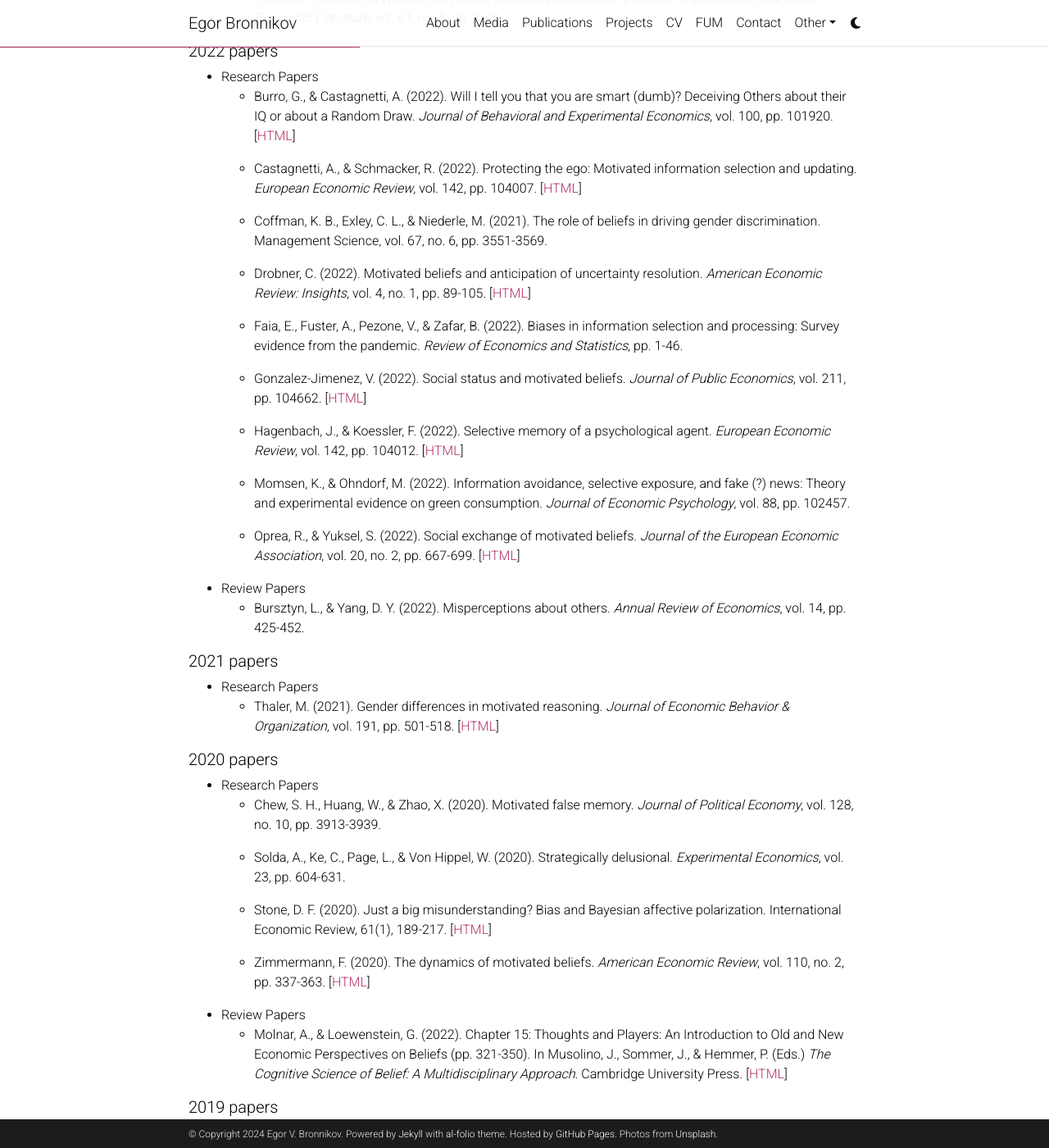
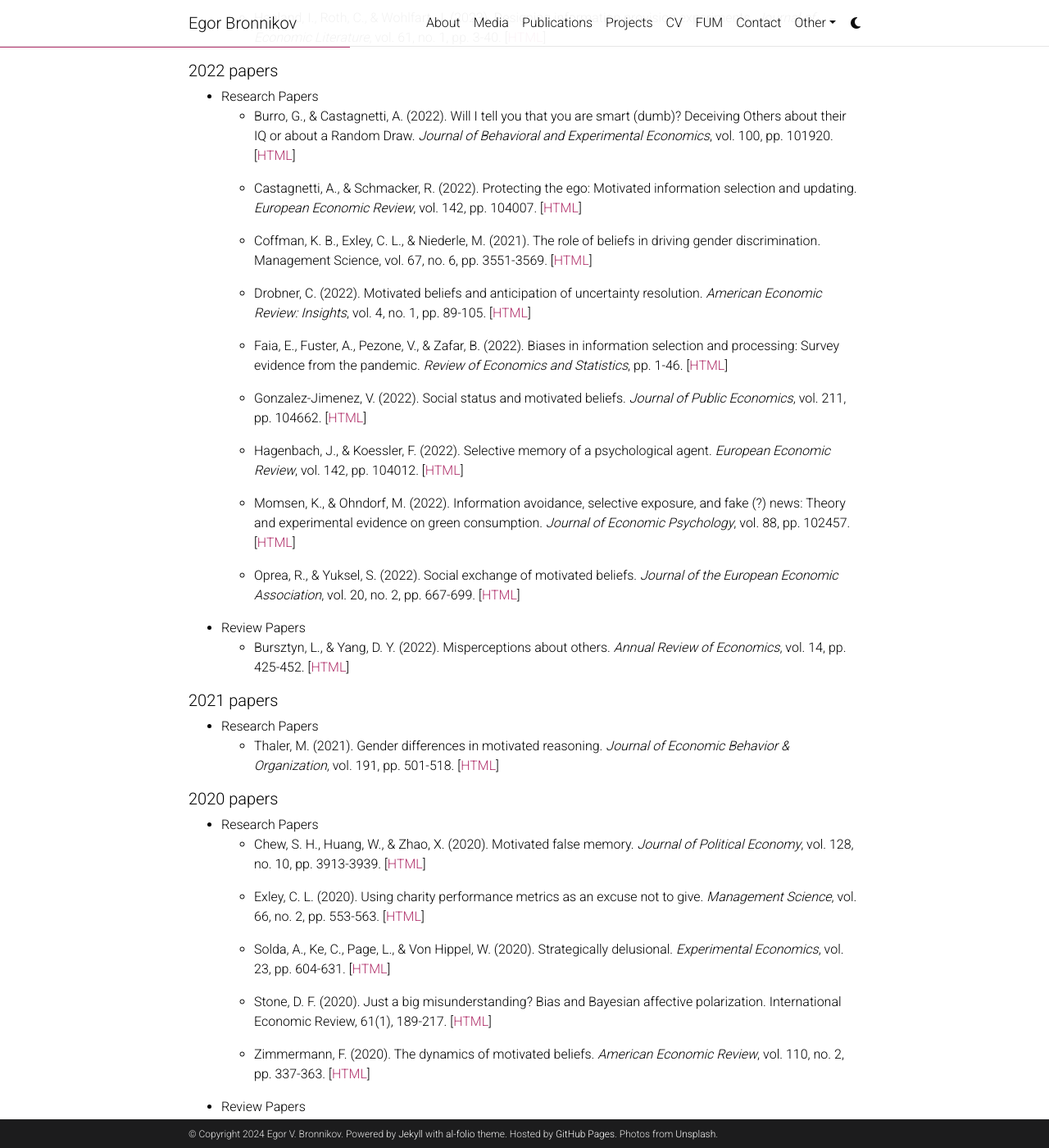
Before and after one commit to egorbronnikov/egorbronnikov.github.io, a Jekyll site: the page built from _pages/motivatedreasoning.md, in a window 1280 px wide and 1400 px high, scrolled down 1318 px. Shown: the whole window at 82% size. Built offline with Jekyll 4.4.1, drawn with Linux system fonts in a browser that asks for light colours; comment, search, counter and statistics services are not loaded; a style sheet for code colours, icons or effects is not loaded; some of the changed text lies outside the part shown.

Commit message:
Update motivatedreasoning.md

```diff
--- a/_pages/motivatedreasoning.md
+++ b/_pages/motivatedreasoning.md
@@ -14,7 +14,7 @@
 ##### Forthcoming papers
 
 - Research Papers
-  - Drobner, C., & Goerg, S. J. (forthcoming). Motivated belief updating and rationalization of information. _Management Science_. [[HTML]()]
+  - Drobner, C., & Goerg, S. J. (forthcoming). Motivated belief updating and rationalization of information. _Management Science_. [[HTML](https://pubsonline.informs.org/doi/abs/10.1287/mnsc.2023.02537?af=R)]
 
   - Exley, C. L., & Kessler, J. B. (forthcoming). Motivated errors. _American Economic Review_. [[HTML](https://www.aeaweb.org/articles?id=10.1257/aer.20191849&&from=f)]
 
@@ -44,42 +42,44 @@
 
 - Research Papers
 
-  - Amasino, D. R., Pace, D. D., & van der Weele, J. (2023). Self-serving bias in redistribution choices: Accounting for beliefs and norms. _Journal of Economic Psychology_, vol. 98, pp. 102654.
+  - Amasino, D. R., Pace, D. D., & van der Weele, J. (2023). Self-serving bias in redistribution choices: Accounting for beliefs and norms. _Journal of Economic Psychology_, vol. 98, pp. 102654. [[HTML](https://www.sciencedirect.com/science/article/pii/S0167487023000557)]
 
-  - Sprengholz, P., Henkel, L., Böhm, R., & Betsch, C. (2023). Historical narratives about the COVID-19 pandemic are motivationally biased. _Nature_, vol. 623, no. 7987, pp. 588-593. [[HTML]()]
+  - Exley, C. L., & Kessler, J. B. (2023). Information avoidance and image concerns. _The Economic Journal_, 133(656), 3153-3168. [[HTML](https://academic.oup.com/ej/article-abstract/133/656/3153/7240144)]
+
+  - Sprengholz, P., Henkel, L., Böhm, R., & Betsch, C. (2023). Historical narratives about the COVID-19 pandemic are motivationally biased. _Nature_, vol. 623, no. 7987, pp. 588-593. [[HTML](https://www.nature.com/articles/s41586-023-06674-5)]
 
   - Wang, A., Wang, S., & Ye, X. (2023). When information conflicts with obligations: the role of motivated cognition. _The Economic Journal_, vol. 133, no. 654, pp. 2533-2552. [[HTML]()]
-
 
 - Review Papers
   - Amelio, A., & Zimmermann, F. (2023). Motivated memory in economics—a review. _Games_, vol. 14, no. 1, pp. 15. [[HTML](https://www.mdpi.com/2073-4336/14/1/15)]
 
-  - Haaland, I., Roth, C., & Wohlfart, J. (2023). Designing information provision experiments. _Journal of Economic Literature_, vol. 61, no. 1, pp. 3-40.
+  - Haaland, I., Roth, C., & Wohlfart, J. (2023). Designing information provision experiments. _Journal of Economic Literature_, vol. 61, no. 1, pp. 3-40. [[HTML](https://www.aeaweb.org/articles?id=10.1257/jel.20211658)]
+
 
 
 ##### 2022 papers
 
 - Research Papers
-  - Burro, G., & Castagnetti, A. (2022). Will I tell you that you are smart (dumb)? Deceiving Others about their IQ or about a Random Draw. _Journal of Behavioral and Experimental Economics_, vol.  100, pp. 101920. [[HTML]()]
+  - Burro, G., & Castagnetti, A. (2022). Will I tell you that you are smart (dumb)? Deceiving Others about their IQ or about a Random Draw. _Journal of Behavioral and Experimental Economics_, vol.  100, pp. 101920. [[HTML](https://www.sciencedirect.com/science/article/abs/pii/S2214804322000921)]
 
-  - Castagnetti, A., & Schmacker, R. (2022). Protecting the ego: Motivated information selection and updating. _European Economic Review_, vol. 142, pp. 104007. [[HTML]()]
+  - Castagnetti, A., & Schmacker, R. (2022). Protecting the ego: Motivated information selection and updating. _European Economic Review_, vol. 142, pp. 104007. [[HTML](https://www.sciencedirect.com/science/article/pii/S0014292121002786)]
 
-  - Coffman, K. B., Exley, C. L., & Niederle, M. (2021). The role of beliefs in driving gender discrimination. Management Science, vol. 67, no. 6, pp. 3551-3569.
+  - Coffman, K. B., Exley, C. L., & Niederle, M. (2021). The role of beliefs in driving gender discrimination. Management Science, vol. 67, no. 6, pp. 3551-3569. [[HTML](https://pubsonline.informs.org/doi/10.1287/mnsc.2020.3660)]
 
-  - Drobner, C. (2022). Motivated beliefs and anticipation of uncertainty resolution. _American Economic Review: Insights_, vol. 4, no. 1, pp. 89-105. [[HTML]()]
+  - Drobner, C. (2022). Motivated beliefs and anticipation of uncertainty resolution. _American Economic Review: Insights_, vol. 4, no. 1, pp. 89-105. [[HTML](https://www.aeaweb.org/articles?id=10.1257/aeri.20200829)]
 
-  - Faia, E., Fuster, A., Pezone, V., & Zafar, B. (2022). Biases in information selection and processing: Survey evidence from the pandemic. _Review of Economics and Statistics_, pp. 1-46.
+  - Faia, E., Fuster, A., Pezone, V., & Zafar, B. (2022). Biases in information selection and processing: Survey evidence from the pandemic. _Review of Economics and Statistics_, pp. 1-46. [[HTML](https://direct.mit.edu/rest/article-abstract/doi/10.1162/rest_a_01187)]
 
   - Gonzalez-Jimenez, V. (2022). Social status and motivated beliefs. _Journal of Public Economics_, vol. 211, pp. 104662. [[HTML](https://www.sciencedirect.com/science/article/pii/S0047272722000640)]
 
-  - Hagenbach, J., & Koessler, F. (2022). Selective memory of a psychological agent. _European Economic Review_, vol. 142, pp. 104012.  [[HTML]()]
+  - Hagenbach, J., & Koessler, F. (2022). Selective memory of a psychological agent. _European Economic Review_, vol. 142, pp. 104012.  [[HTML](https://www.sciencedirect.com/science/article/abs/pii/S0014292121002816)]
 
-  - Momsen, K., & Ohndorf, M. (2022). Information avoidance, selective exposure, and fake (?) news: Theory and experimental evidence on green consumption. _Journal of Economic Psychology_, vol. 88, pp. 102457.
+  - Momsen, K., & Ohndorf, M. (2022). Information avoidance, selective exposure, and fake (?) news: Theory and experimental evidence on green consumption. _Journal of Economic Psychology_, vol. 88, pp. 102457. [[HTML](https://www.sciencedirect.com/science/article/pii/S0167487021000878)]
 
   - Oprea, R., & Yuksel, S. (2022). Social exchange of motivated beliefs. _Journal of the European Economic Association_, vol. 20, no. 2, pp. 667-699. [[HTML](https://academic.oup.com/jeea/article-abstract/20/2/667/6368096)]
 
 - Review Papers
-  - Bursztyn, L., & Yang, D. Y. (2022). Misperceptions about others. _Annual Review of Economics_, vol.  14, pp. 425-452.
+  - Bursztyn, L., & Yang, D. Y. (2022). Misperceptions about others. _Annual Review of Economics_, vol.  14, pp. 425-452. [[HTML](https://www.annualreviews.org/content/journals/10.1146/annurev-economics-051520-023322)]
 
 
 
@@ -94,9 +94,11 @@
 ##### 2020 papers
 
 - Research Papers
-  - Chew, S. H., Huang, W., & Zhao, X. (2020). Motivated false memory. _Journal of Political Economy_, vol. 128, no. 10, pp. 3913-3939.
+  - Chew, S. H., Huang, W., & Zhao, X. (2020). Motivated false memory. _Journal of Political Economy_, vol. 128, no. 10, pp. 3913-3939. [[HTML](https://www.journals.uchicago.edu/doi/abs/10.1086/709971)]
 
-  - Solda, A., Ke, C., Page, L., & Von Hippel, W. (2020). Strategically delusional. _Experimental Economics_, vol. 23, pp. 604-631.
+  - Exley, C. L. (2020). Using charity performance metrics as an excuse not to give. _Management Science_, vol. 66, no. 2, pp. 553-563. [[HTML](https://pubsonline.informs.org/doi/pdf/10.1287/mnsc.2018.3268)]
+
+  - Solda, A., Ke, C., Page, L., & Von Hippel, W. (2020). Strategically delusional. _Experimental Economics_, vol. 23, pp. 604-631. [[HTML](https://link.springer.com/article/10.1007/s10683-019-09636-9)]
 
   - Stone, D. F. (2020). Just a big misunderstanding? Bias and Bayesian affective polarization. International Economic Review, 61(1), 189-217. [[HTML](https://onlinelibrary.wiley.com/doi/pdfdirect/10.1111/iere.12421)]
 
@@ -119,7 +121,6 @@
 
   - Stone, D. F. (2019). “Unmotivated bias” and partisan hostility: Empirical evidence. _Journal of Behavioral and Experimental Economics_, vol. 79, pp. 12-26. [[HTML](https://www.sciencedirect.com/science/article/pii/S221480431830418X)]
 
-
 - Review Papers
   - Benjamin, D. J. (2019). Chapter 2: Errors in probabilistic reasoning and judgment biases (pp. 69-186). In Bernheim, B. D., DellaVigna, S., & Laibso, D. (Eds.) _Handbook of Behavioral Economics: Applications and Foundations 2_. North-Holland. [[HTML](https://www.sciencedirect.com/science/article/abs/pii/S2352239918300228)]
 
@@ -141,7 +142,7 @@
   - TBA
 
 - Review Papers
-  - Golman, R., Hagmann, D., & Loewenstein, G. (2017). Information avoidance. _Journal of Economic Literature_, vol. 55, no. 1, pp. 96-135.
+  - Golman, R., Hagmann, D., & Loewenstein, G. (2017). Information avoidance. _Journal of Economic Literature_, vol. 55, no. 1, pp. 96-135. [[HTML](https://www.aeaweb.org/articles?id=10.1257/jel.20151245)]
 
 ##### 2016 papers
 
@@ -167,7 +168,7 @@
 ##### 2015 papers
 
 - Research Papers
-  - Bénabou, R. (2015). The economics of motivated beliefs. _Revue d'économie politique_, (5), 665-685. [[HTML]()]
+  - Bénabou, R. (2015). The economics of motivated beliefs. _Revue d'économie politique_, (5), 665-685. [[HTML](https://www.cairn.info/revue-d-economie-politique-2015-5-page-665.htm)]
 
 - Review Papers
   - TBA
@@ -194,7 +195,7 @@
 
   - Cassella, S., Golez, B., Gulen, H., & Kelly, P. (2023). Motivated beliefs in macroeconomic expectations. _SSRN Working Paper_, no. 3759035. [[HTML](https://papers.ssrn.com/sol3/papers.cfm?abstract_id=3759035)]
 
-  - Hagenbach, J., Kranton, R., & Lee, V. (2023). Competition, Cooperation, and Motivated Social Perceptions. _Working Paper_. [[HTML]()]
+  - Hagenbach, J., Kranton, R., & Lee, V. (2023). Competition, Cooperation, and Motivated Social Perceptions. _Working Paper_. [[HTML](https://sciencespo.hal.science/hal-03792554v1/document)]
 
   - Kapons, M. M., & Kelly, P. (2023). Biased inference due to prior beliefs: Evidence from the field. _SSRN Working Paper_, no. 4209631. [[HTML](https://papers.ssrn.com/sol3/papers.cfm?abstract_id=4209631)]
 
@@ -214,13 +215,13 @@
 
   - Orhun, A. Y., Cohn, A., & Raymond, C. (2021). Motivated optimism and workplace risk. _SSRN Working Paper_, no. 3966686. [[HTML](https://papers.ssrn.com/sol3/papers.cfm?abstract_id=3966686)]
 
-  - Engelmann, J., Lebreton, M., Schwardmann, P., van der Weele, J. J., & Chang, L. A. (2019). Anticipatory anxiety and wishful thinking. Working Paper_. [[HTML]()]
+  - Engelmann, J., Lebreton, M., Schwardmann, P., van der Weele, J. J., & Chang, L. A. (2019). Anticipatory anxiety and wishful thinking. Working Paper_. [[HTML](https://papers.tinbergen.nl/19042.pdf)]
 
-  - Wang, A., Wang, S., & Ye, X. (2018). Religion and motivated cognition: when Ramadan meets the college entrance exam. _Working Paper_. [[HTML]()]
+  - Wang, A., Wang, S., & Ye, X. (2018). Religion and motivated cognition: when Ramadan meets the college entrance exam. _Working Paper_. [[HTML](https://aalims.org/wp-content/uploads/2020/04/Shaoda-Wang-Ramadan_v5.pdf)]
 
 
 - Review Papers
-  - Villeval, M. C. (2020). Performance feedback and peer effects: A review. _SSRN Working Paper_, no. 3543371. [[HTML]()]
+  - Villeval, M. C. (2020). Performance feedback and peer effects: A review. _SSRN Working Paper_, no. 3543371. [[HTML](https://papers.ssrn.com/sol3/papers.cfm?abstract_id=3543371)]
 
 
 
```
Also changed, not shown: other parts of _pages/motivatedreasoning.md (+1 -3 lines).
